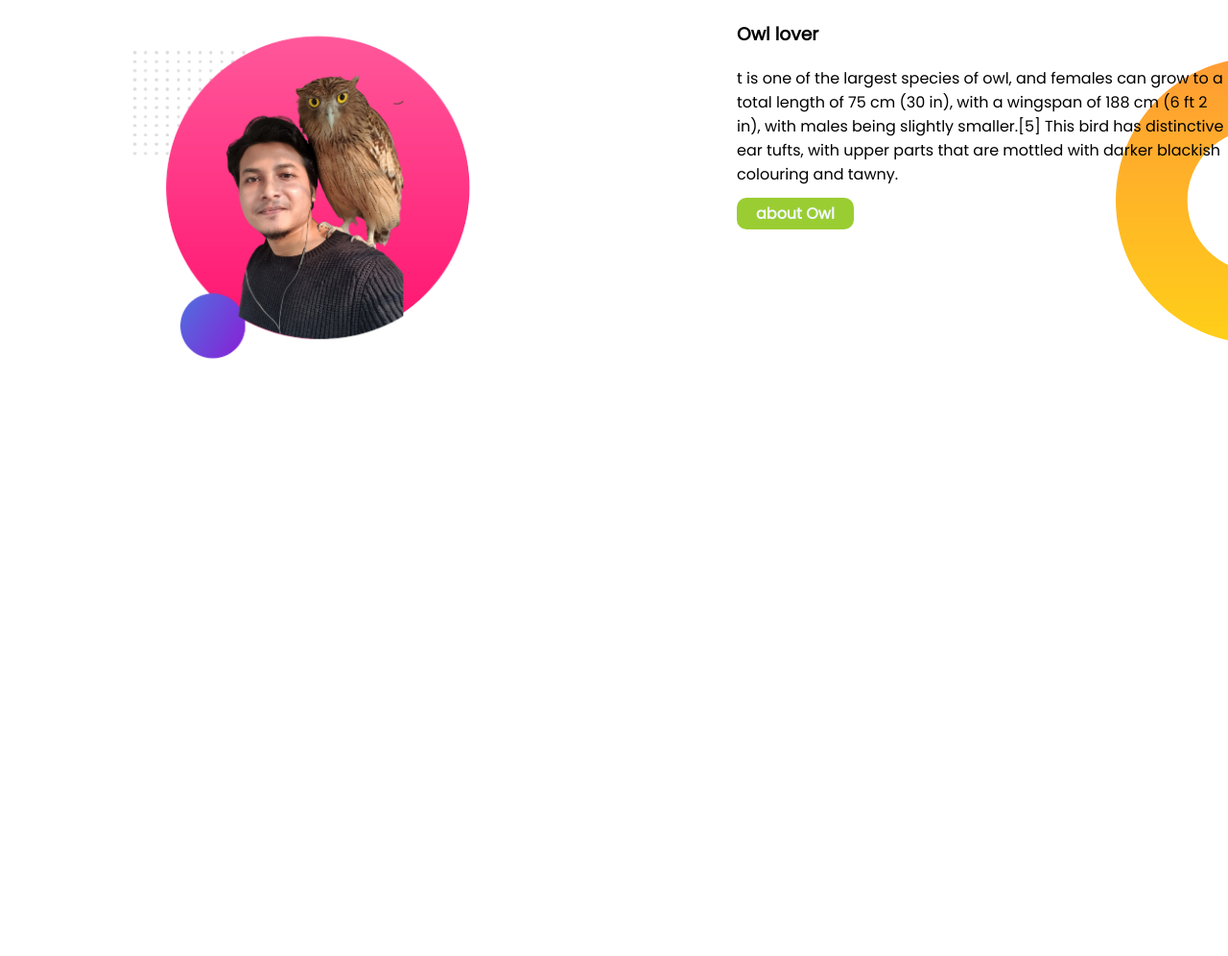
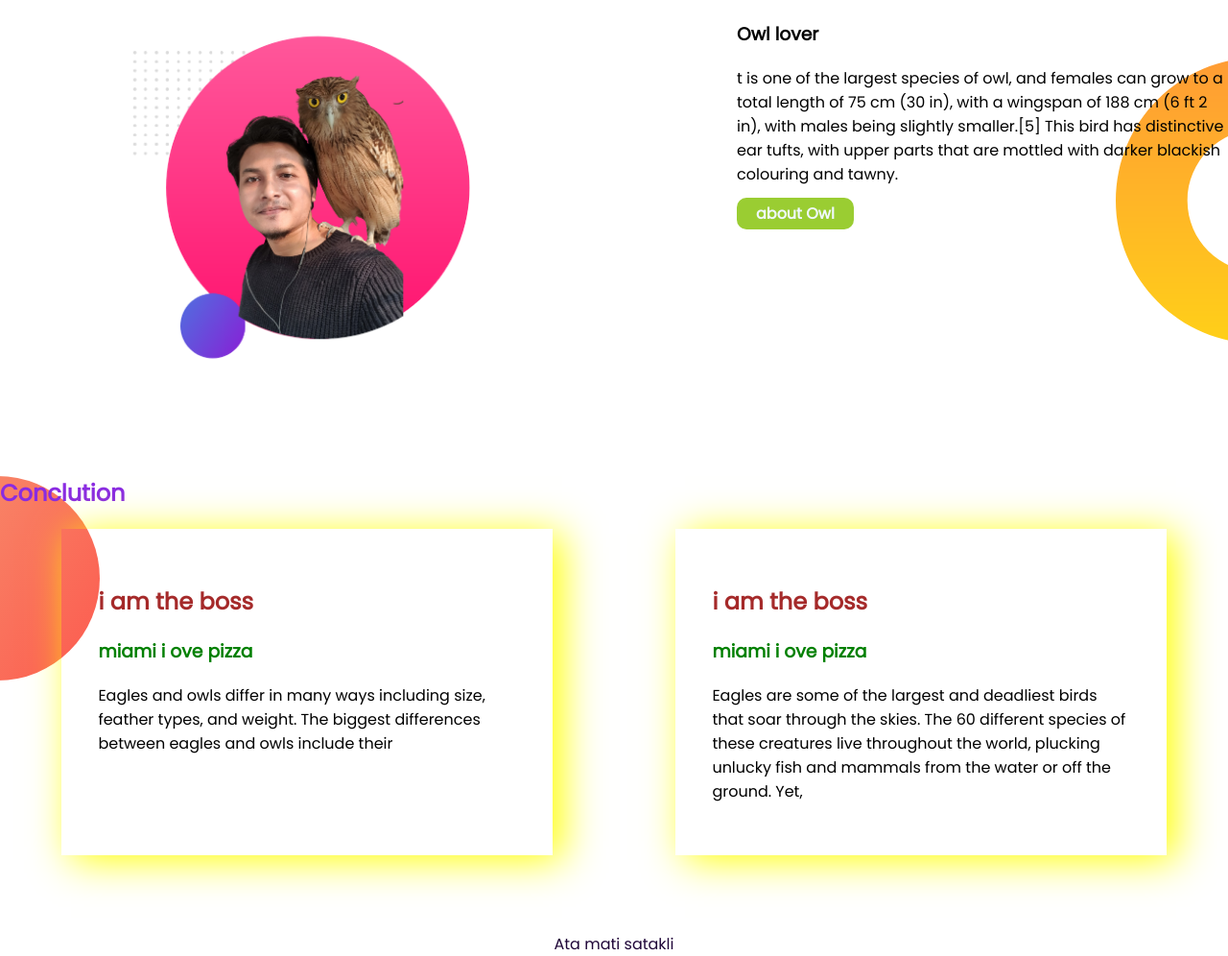
Before and after one commit to KoushikislamBD/myfirst-portfolio, a plain HTML site: page index.html in a window 1280 px wide. Shown: the part 504-1500 px from the top of the page at 96% size. Before the commit the page ends 1000 px from the top, so only its background shows below. Drawn offline with Linux system fonts and the light colour scheme.

Commit message:
lastcommit

```diff
--- a/index.html
+++ b/index.html
@@ -13,7 +13,7 @@
 </head>
 
 <body>
-    <section class="backimg">
+    <section class="backimg flexible-container">
         <div class="halfwidth">
             <h1> Welcome to</h1>
             <h2 class="orange"> <span class="red"><small>Azgaurd</small></span> world</h2>
@@ -32,7 +32,7 @@
         </div>
 
     </section>
-    <section class="owlimgbk">
+    <section class="owlimgbk flexible-container">
         <div class="halfwidth">
             <img src="showoff/my-bg1.png">
 
@@ -54,6 +54,31 @@
 
 
     </section>
+
+    <section class="bkimg">
+        <h2 class="red">Conclution</h2>
+        <div class="flexible-container">
+            <div id="green" class="newitem">
+                <h2 class="ress">i am the boss</h2>
+                <h3 class="gree">miami i ove pizza</h3>
+                <p>Eagles and owls differ in many ways including size, feather types, and weight. The biggest
+                    differences
+                    between eagles and owls include their
+                </p>
+
+            </div>
+            <div id="green" class="newitem">
+                <h2 class="ress">i am the boss</h2>
+                <h3 class="gree">miami i ove pizza</h3>
+                <p>Eagles are some of the largest and deadliest birds that soar through the skies. The 60 different
+                    species
+                    of these creatures live throughout the world, plucking unlucky fish and mammals from the water
+                    or off
+                    the ground. Yet,
+            </div>
+        </div>
+    </section>
 </body>
+<footer class="RRR">Ata mati satakli</footer>
 
 </html>
--- a/style.css
+++ b/style.css
@@ -15,7 +15,7 @@ h1 {
     color: red;
 }
 
-section {
+.flexible-container {
     display: flex;
     margin-bottom: 80px;
 }
@@ -50,3 +50,42 @@ section {
     background-repeat: no-repeat;
     background-position: right;
 }
+
+.ress {
+    color: brown;
+}
+
+.gree {
+    color: green;
+}
+
+.red {
+    color: blueviolet;
+
+}
+
+.newitem {
+    width: 50%;
+    padding: 3%;
+    box-shadow: 10px 5px 40px yellow;
+    margin-left: 5%;
+    margin-right: 5%;
+
+}
+
+.bkimg {
+    background-image: url(images/exp-bg.png);
+    background-repeat: no-repeat;
+}
+
+#green {
+    border-left: 10px gold;
+}
+
+footer {
+    text-align: center;
+}
+
+.RRR {
+    color: rgb(31, 6, 56);
+}
```
